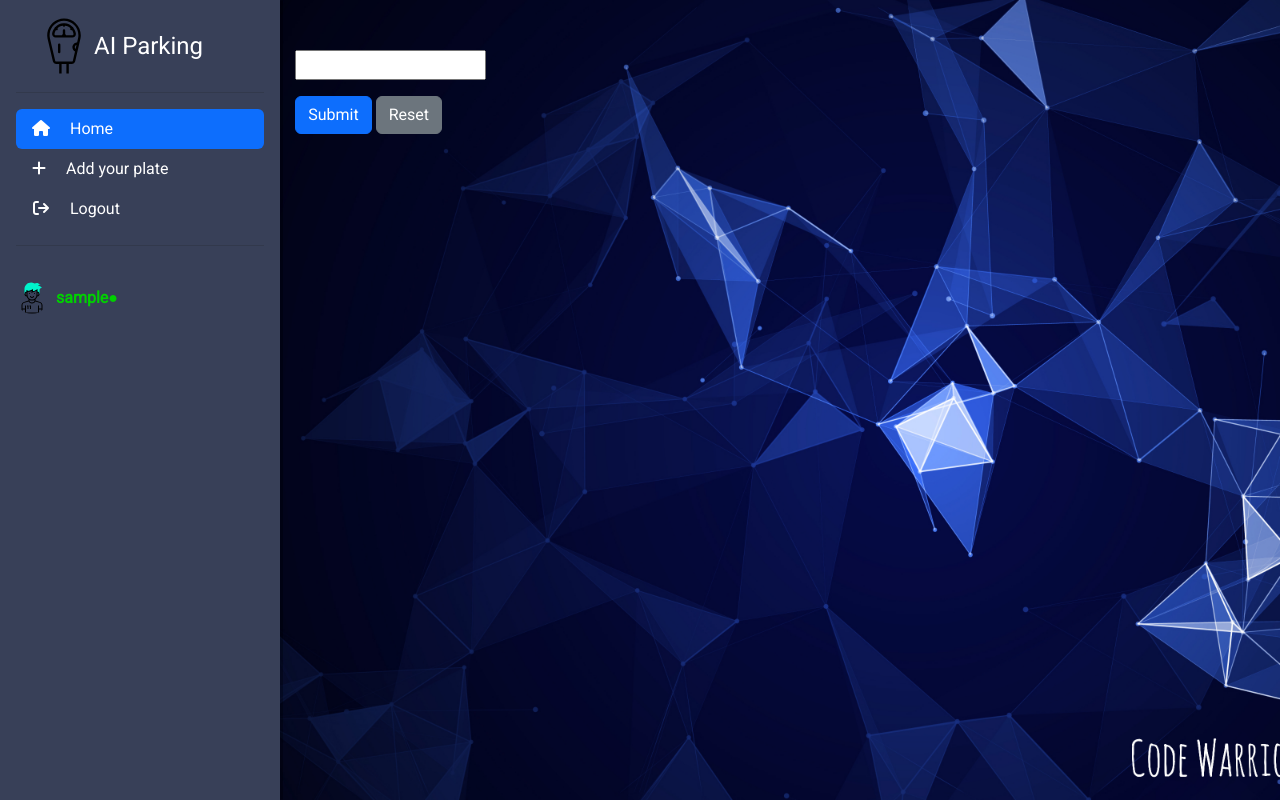
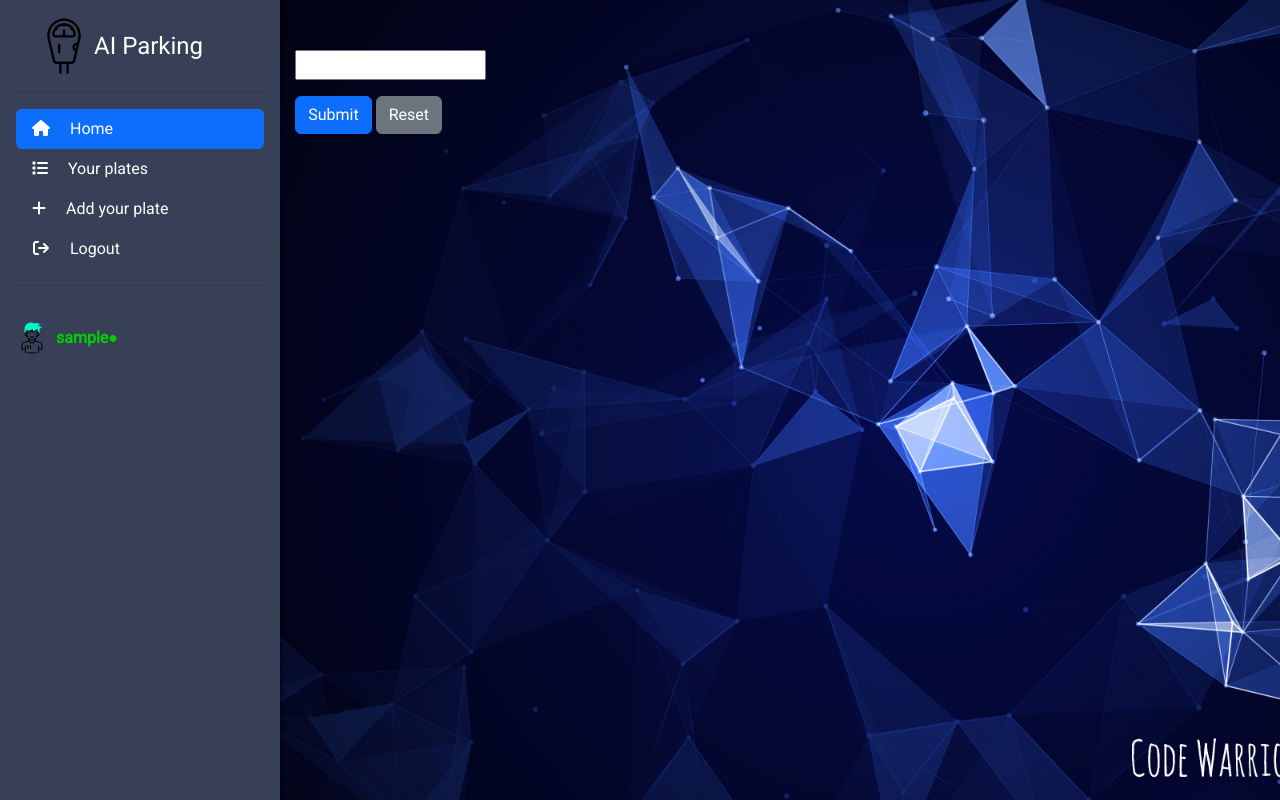
Before and after one commit to olegdenko/ParkSpot_Monitor, a Django app: page /users/add_plate/ in a window 1280 px wide. Run offline with Django 5.2, Linux system fonts and the light colour scheme; the visitor is signed in with stand-in values (Sample User, id 1).

Commit message:
plates list replaced to a separate page

```diff
--- a/park_spot_monitor/main_app/templates/main_app/base.html
+++ b/park_spot_monitor/main_app/templates/main_app/base.html
@@ -48,6 +48,12 @@
             </a>
             </li>
             {% if user.is_authenticated %}
+            <li>
+            <a class="nav-link text-white" href="{% url 'users:show_plates' %}">
+                <i class="fa-solid fa-list"></i>
+                <span class="nav-item">Your plates</span>
+            </a>
+            </li>
             <li>
             <a class="nav-link text-white" href="{% url 'users:add_plate' %}">
                 <i class="fa-solid fa-plus"></i>
--- a/park_spot_monitor/users/urls.py
+++ b/park_spot_monitor/users/urls.py
@@ -2,7 +2,7 @@
 from django.contrib.auth.views import LoginView, LogoutView, PasswordResetDoneView, PasswordResetConfirmView, PasswordResetCompleteView
 
 
-from .views import RegisterView, ResetPasswordView, logout_view, user_dashboard, top_up_balance, add_plate
+from .views import RegisterView, ResetPasswordView, logout_view, user_dashboard, top_up_balance, add_plate, show_plates
 
 from .forms import LoginForm
 
@@ -26,4 +26,5 @@
           PasswordResetCompleteView.as_view(template_name='users/password_reset_complete.html'),
           name='password_reset_complete'),
      path('add_plate/', add_plate, name='add_plate'),
+     path('show_plates/', show_plates, name='show_plates'),
 ]
--- a/park_spot_monitor/users/views.py
+++ b/park_spot_monitor/users/views.py
@@ -75,3 +75,12 @@
         return redirect(to='main_app:main')
     else:
         return render(request, 'users/add_plate.html', {'form': form})
+
+
+@login_required
+def show_plates(request):
+    plates = None
+    if request.user.is_authenticated:
+        plates = Plates.objects.all()
+
+    return render(request, 'users/show_plates.html', {"plates": plates})
```
Also changed, not shown: park_spot_monitor/main_app/templates/main_app/index.html (+0 -9 lines), park_spot_monitor/main_app/views.py (+1 -6 lines), park_spot_monitor/users/templates/users/show_plates.html (added, +16 -0 lines).
